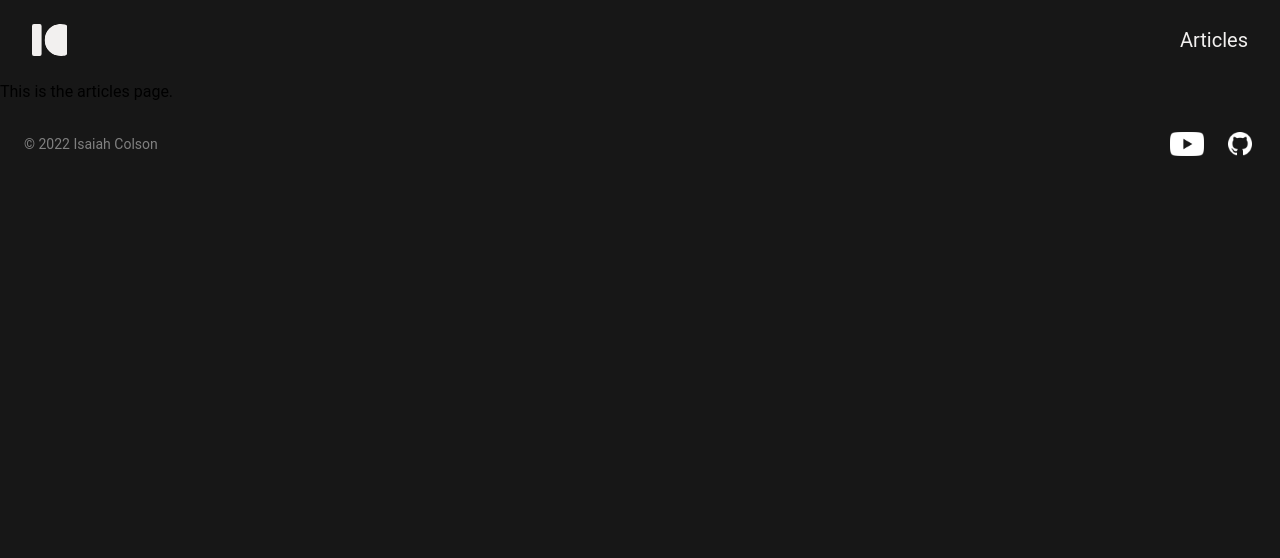
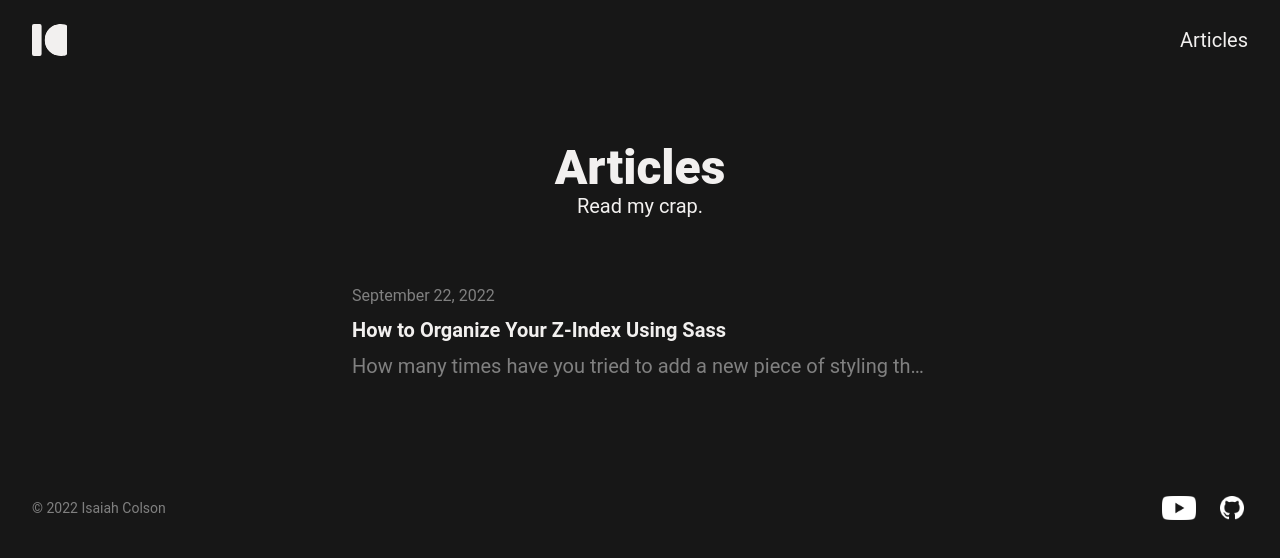
Before and after one commit to isaiahcolson/colson-site, a React app: page /articles in a window 1280 px wide. Shown: the top 558 px of the page. Built offline with nearby package versions, Linux system fonts and the light colour scheme; no server answers.

Commit message:
hard-coded article index page

```diff
--- a/src/App.tsx
+++ b/src/App.tsx
@@ -8,7 +8,8 @@ import "./scss/index.scss";
 
 function App() {
   return (
-    <div className="h-full min-h-screen flex flex-col max-w-7xl my-0 mx-auto">
+    <div className="h-full min-h-screen flex flex-col max-w-7xl my-0 mx-auto text-white">
+      <div className="px-6 md:px-8">
         <NavBar />
 
         <Routes>
@@ -18,6 +19,7 @@ function App() {
 
         <Footer />
       </div>
+    </div>
   );
 }
 
--- a/src/components/Footer/Footer.tsx
+++ b/src/components/Footer/Footer.tsx
@@ -7,7 +7,7 @@ function Footer() {
   const year = date.getFullYear();
 
   return (
-    <div className="flex py-4 px-4 items-center justify-between">
+    <div className="flex py-4 -m-2 items-center justify-between">
       <p className="text-gray-50 text-xs p-2 md:text-sm">
         &copy; {year} Isaiah Colson
       </p>
--- a/src/components/NavBar/NavBar.tsx
+++ b/src/components/NavBar/NavBar.tsx
@@ -4,7 +4,7 @@ import { ICLogo } from "../Icons";
 
 function NavBar() {
   return (
-    <div className="py-5 px-6 md:py-6 md:px-8 flex justify-between items-center">
+    <div className="py-5 md:py-6 flex justify-between items-center">
       <Link to="/">
         <ICLogo className="w-auto h-6 md:h-8" />
       </Link>
--- a/src/pages/Articles.tsx
+++ b/src/pages/Articles.tsx
@@ -2,8 +2,32 @@ import React from "react";
 
 function Articles() {
   return (
-    <div>
-      <p>This is the articles page.</p>
+    <div className="py-12 md:py-16 max-w-xl mx-auto">
+      <div className="pb-8">
+        <div className="pb-12 md:text-center md:pb-16">
+          <h2 className="text-4xl md:text-5xl font-black">Articles</h2>
+
+          <p className="md:text-xl">Read my crap.</p>
+        </div>
+
+        <div>
+          <p className="text-sm text-gray-50 md:text-base">
+            September 22, 2022
+          </p>
+
+          <p className="font-bold py-2 md:text-xl">
+            How to Organize Your Z-Index Using Sass
+          </p>
+
+          <p className="text-gray-50 md:text-xl overflow-hidden text-ellipsis whitespace-nowrap">
+            How many times have you tried to add a new piece of styling that
+            required adding a z-index property and you found that there is no
+            organization for the z-axis of your website? Maybe you have some
+            elements with a z-index value of 9999 or other elements that appear
+            randomly in the 100-200 range.
+          </p>
+        </div>
+      </div>
     </div>
   );
 }
```
Lines whose indentation alone changed are shown as unchanged.
